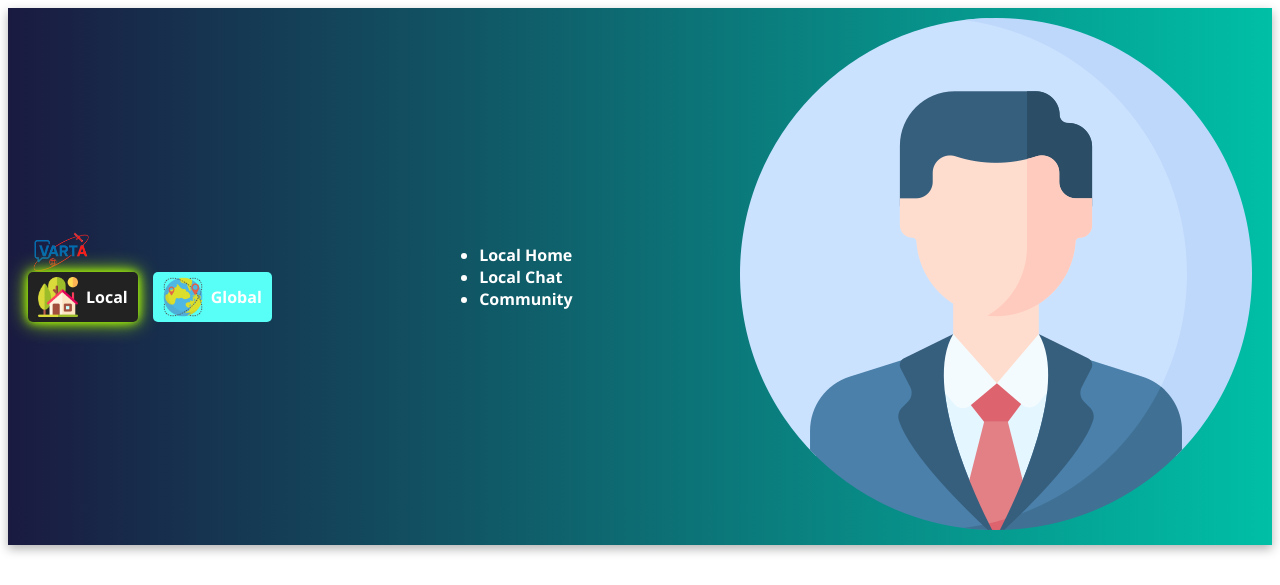
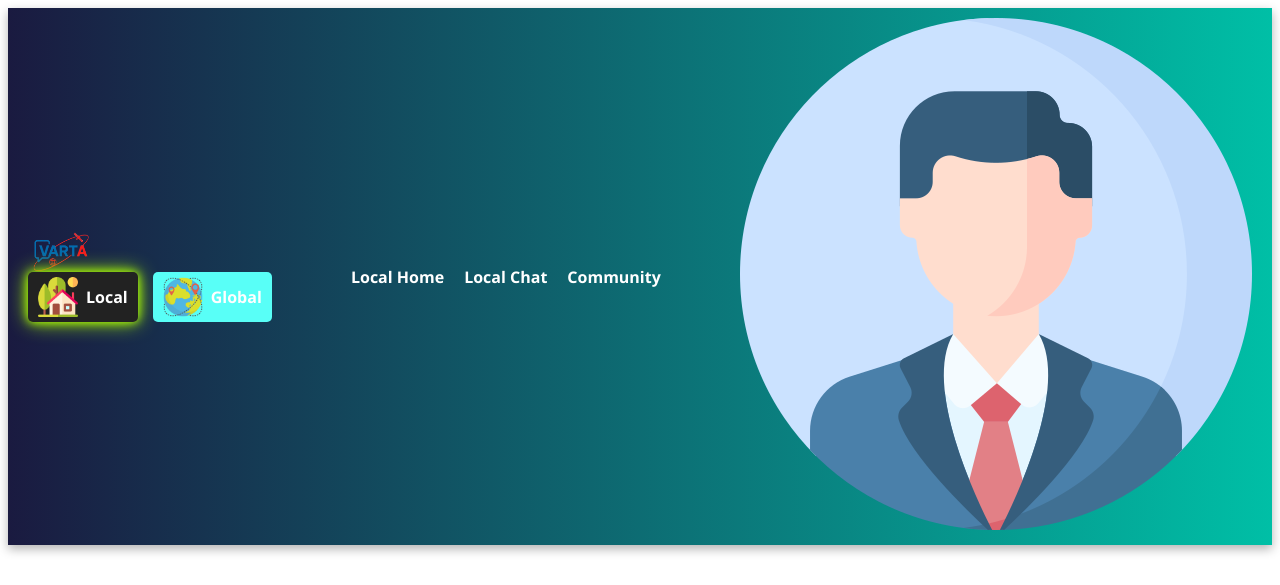
Before and after one commit to DEEPANSHU-KUSHWAHA/varta, a PHP site: page / in a window 1280 px wide. Shown: the top 585 px of the page. Run offline with PHP 8.4, Linux system fonts and the light colour scheme.

Commit message:
Nev bar fix

```diff
--- a/app/navbar/base.css
+++ b/app/navbar/base.css
@@ -65,6 +65,14 @@
   background-color: #222;
 }
 /* Active page link glow + animated underline with bounce */
+.nav-links {
+    list-style: none;
+    display: flex;
+    gap: 20px;
+    margin: 0;
+    padding: 0;
+}
+
 .nav-links a {
   position: relative;
   text-decoration: none;
--- a/app/navbar/globle.php
+++ b/app/navbar/globle.php
@@ -1,4 +1,5 @@
-<ul class="nav-links global-navbar">
+<!-- globle.php -->
+<ul class="nav-links">
     <li><a href="/global/home.php">Global Home</a></li>
     <li><a href="/global/chat.php">Global Chat</a></li>
     <li><a href="/global/world.php">World News</a></li>
--- a/app/navbar/index.php
+++ b/app/navbar/index.php
@@ -11,7 +11,8 @@
         <?php include __DIR__ . '/dropdown.php'; ?>
     </div>
 </nav>
-<link rel="stylesheet" href="/base.css">
+<link rel="stylesheet" href="/public/css/navbar/base.css">
+
 <script>
 function setActiveGlow(view) {
 	const navbar = document.getElementById('navbar');
--- a/app/navbar/local.php
+++ b/app/navbar/local.php
@@ -1,4 +1,5 @@
-<ul class="nav-links local-navbar">
+<!-- local.php -->
+<ul class="nav-links">
     <li><a href="/local/home.php">Local Home</a></li>
     <li><a href="/local/chat.php">Local Chat</a></li>
     <li><a href="/local/community.php">Community</a></li>
--- a/app/navbar/pagination.php
+++ b/app/navbar/pagination.php
@@ -1,4 +1,5 @@
-<link rel="stylesheet" href="base.css">
+<link rel="stylesheet" href="/public/css/navbar/base.css">
+
 <div class="navbar-pagination">
     <a href="?view=local" class="nav-option">
         <img src="/resources/tab/local.png" alt="Local" class="nav-icon"> Local
```
